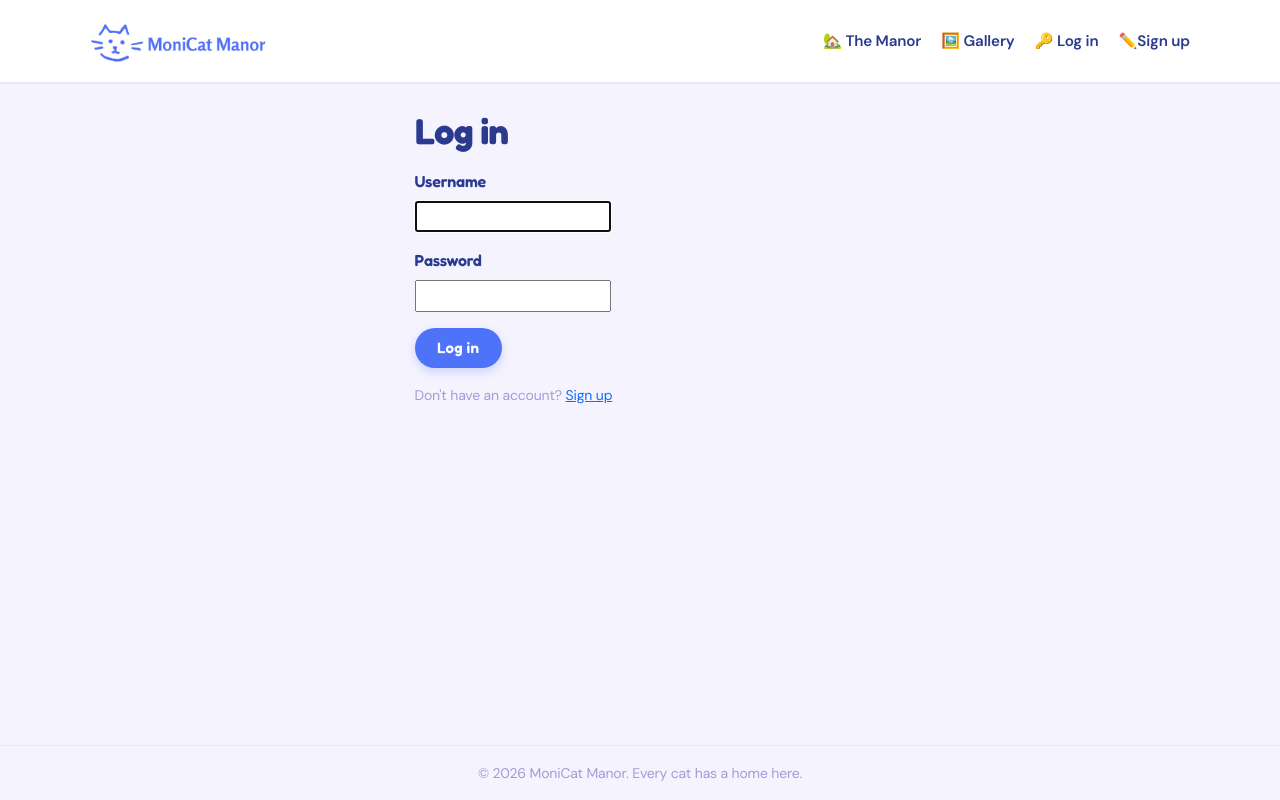
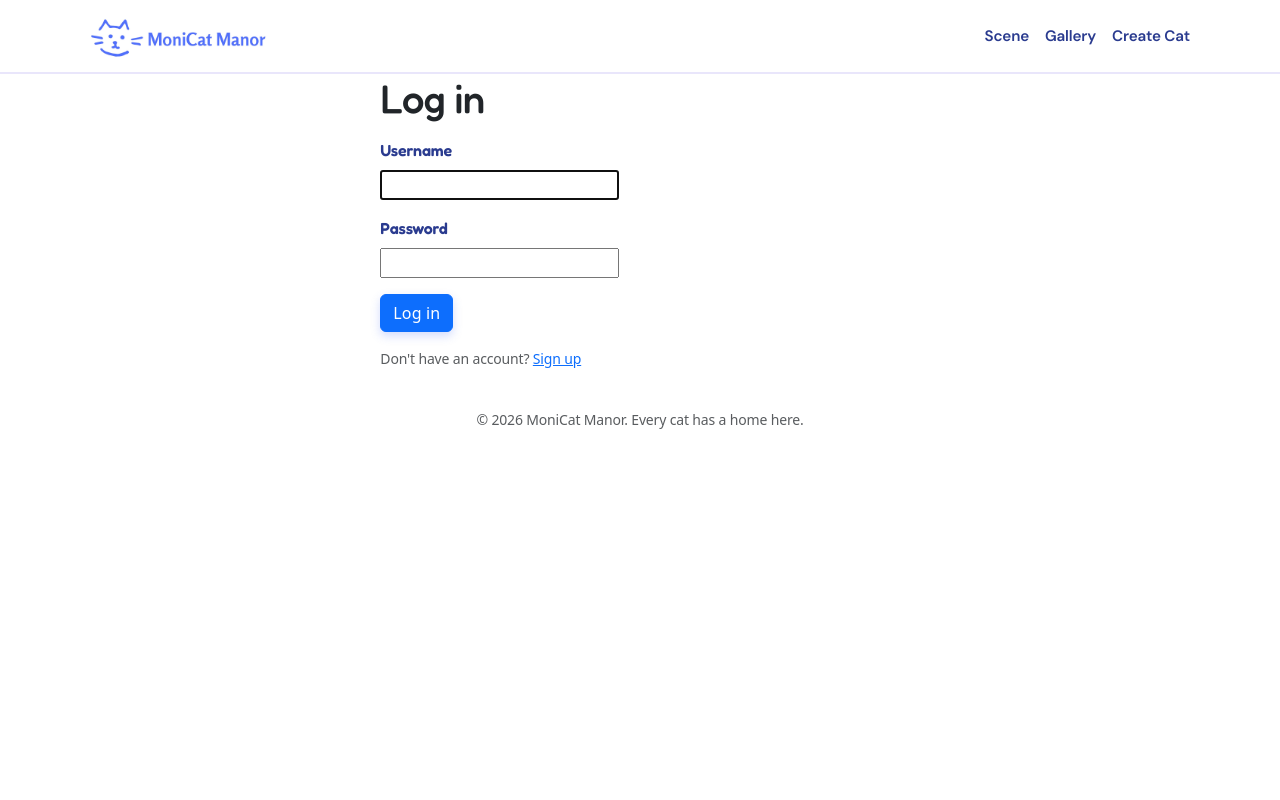
Before and after one commit to MonicaFeis/monicat-manor, a Django app: page /accounts/login/?next=/cat/1/delete/ in a window 1280 px wide. Run offline with Django 4.2, Linux system fonts and the light colour scheme.

Commit message:
Optimize stylesheet loading to eliminate render-blocking requests

```diff
--- a/templates/base.html
+++ b/templates/base.html
@@ -6,34 +6,22 @@
     <meta name="viewport" content="width=device-width, initial-scale=1.0">
     <title>{% block title %}MoniCat Manor{% endblock %}</title>
 
-    <!-- Performance Hints & Preconnects for Lighthouse -->
-    <link rel="preconnect" href="https://cdn.jsdelivr.net" crossorigin>
-    <link rel="preconnect" href="https://fonts.googleapis.com">
-    <link rel="preconnect" href="https://fonts.gstatic.com" crossorigin>
-    <link rel="preload" href="{% static 'images/scene-images/manor-scene-day.jpg' %}" as="image" fetchpriority="high">
+    <!-- Preload LCP Background Image -->
+    <link rel="preload" href="{% static 'images/scene-images/manor-scene-day.png' %}" as="image" fetchpriority="high">
 
-    <!-- Favicons -->
-    <link rel="apple-touch-icon" sizes="180x180" href="{% static 'images/favicon/apple-touch-icon.png' %}">
-    <link rel="icon" type="image/png" sizes="32x32" href="{% static 'images/favicon/favicon-32x32.png' %}">
-    <link rel="icon" type="image/png" sizes="16x16" href="{% static 'images/favicon/favicon-16x16.png' %}">
-    <link rel="manifest" href="{% static 'images/favicon/site.webmanifest' %}">
-
-    <!-- CSS Dependencies -->
-    <link href="https://cdn.jsdelivr.net/npm/bootstrap@5.3.3/dist/css/bootstrap.min.css" rel="stylesheet">
-    <link href="https://fonts.googleapis.com/css2?family=Caveat:wght@600&family=DM+Sans:wght@400;500;700&display=swap" rel="stylesheet">
-
-    <!-- Asynchronous custom style loading -->
+    <!-- Non-blocking Stylesheet -->
     <link rel="preload" href="{% static 'css/style.css' %}" as="style" onload="this.onload=null;this.rel='stylesheet'">
     <noscript><link rel="stylesheet" href="{% static 'css/style.css' %}"></noscript>
 
-    {% block extra_css %}{% endblock %}
+    <!-- Bootstrap CSS -->
+    <link href="https://cdn.jsdelivr.net/npm/bootstrap@5.3.0/dist/css/bootstrap.min.css" rel="stylesheet">
 </head>
-<body class="d-flex flex-column min-vh-100">
+<body>
 
     <!-- Navbar -->
     <nav class="navbar navbar-expand-lg">
         <div class="container-xl">
-            <!-- Logo Only Brand -->
+            <!-- Logo Brand -->
             <a class="navbar-brand d-flex align-items-center" href="{% url 'scene' %}">
                 <img src="{% static 'images/logo.jpeg' %}" alt="MoniCat Manor Logo" class="nav-logo">
             </a>
@@ -43,69 +31,37 @@
             </button>
 
             <div class="collapse navbar-collapse" id="navMenu">
-                <ul class="navbar-nav ms-auto align-items-lg-center gap-lg-1">
+                <ul class="navbar-nav ms-auto align-items-lg-center">
                     <li class="nav-item">
-                        <a class="nav-link" href="{% url 'scene' %}">🏡 The Manor</a>
+                        <a class="nav-link" href="{% url 'scene' %}">Scene</a>
                     </li>
                     <li class="nav-item">
-                        <a class="nav-link" href="{% url 'gallery' %}">🖼️ Gallery</a>
+                        <a class="nav-link" href="{% url 'cat_list' %}">Gallery</a>
                     </li>
-                    {% if user.is_authenticated %}
-                        <li class="nav-item">
-                            <a class="nav-link" href="{% url 'my_cats' %}">🐾 My Cats</a>
-                        </li>
-                        <li class="nav-item">
-                            <a class="nav-link" href="{% url 'cat_create' %}">🐱 Create a Cat</a>
-                        </li>
-                        <li class="nav-item ms-lg-2">
-                            <span class="nav-link text-muted" style="cursor: default;">🙂 {{ user.username }}</span>
-                        </li>
-                        <li class="nav-item ms-lg-2">
-                            <form method="post" action="{% url 'logout' %}" class="d-inline">
-                                {% csrf_token %}
-                                <button type="submit" class="btn btn-outline-primary btn-sm">Log out</button>
-                            </form>
-                        </li>
-                    {% else %}
-                        <li class="nav-item">
-                            <a class="nav-link" href="{% url 'login' %}">🔑 Log in</a>
-                        </li>
-                        <li class="nav-item">
-                            <a class="nav-link" href="{% url 'signup' %}">✏️Sign up</a>
-                        </li>
-                    {% endif %}
+                    <li class="nav-item">
+                        <a class="nav-link" href="{% url 'create_cat' %}">Create Cat</a>
+                    </li>
                 </ul>
             </div>
         </div>
     </nav>
 
-    <!-- Main Content Area -->
-    <main class="{% block main_class %}container-xl my-4{% endblock %} flex-grow-1">
-        {% if messages %}
-            <div class="row justify-content-center">
-                <div class="col-md-10">
-                    {% for message in messages %}
-                        <div class="alert alert-{% if message.tags == 'error' %}danger{% else %}{{ message.tags|default:'info' }}{% endif %} alert-dismissible fade show" role="alert">
-                            {{ message }}
-                            <button type="button" class="btn-close" data-bs-dismiss="alert" aria-label="Close"></button>
-                        </div>
-                    {% endfor %}
-                </div>
-            </div>
-        {% endif %}
-
-        {% block content %}{% endblock %}
+    <!-- Main Content -->
+    <main>
+        {% block content %}
+        {% endblock %}
     </main>
 
     <!-- Footer -->
-    <footer class="py-3 text-center border-top mt-auto" style="border-color: var(--soft-lavender) !important;">
-        <div class="container-xl">
-            <p class="mb-0 small text-muted">&copy; {% now "Y" %} MoniCat Manor. Every cat has a home here.</p>
+    <footer class="text-center py-4">
+        <div class="container">
+            <p class="text-muted small mb-0">&copy; 2026 MoniCat Manor. Every cat has a home here.</p>
         </div>
     </footer>
 
-    <!-- Bootstrap JS Bundle -->
-    <script src="https://cdn.jsdelivr.net/npm/bootstrap@5.3.3/dist/js/bootstrap.bundle.min.js"></script>
+    <!-- Bootstrap JS -->
+    <script src="https://cdn.jsdelivr.net/npm/bootstrap@5.3.0/dist/js/bootstrap.bundle.min.js"></script>
+
     {% block extra_js %}{% endblock %}
 </body>
 </html>
```
